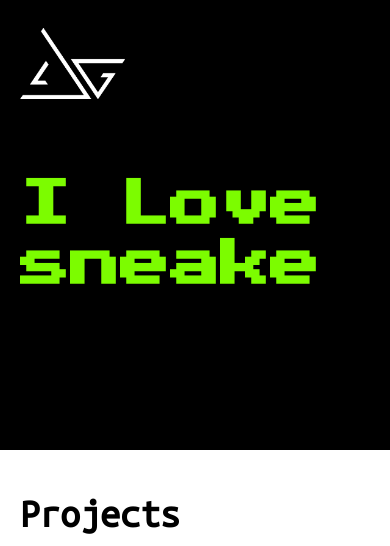
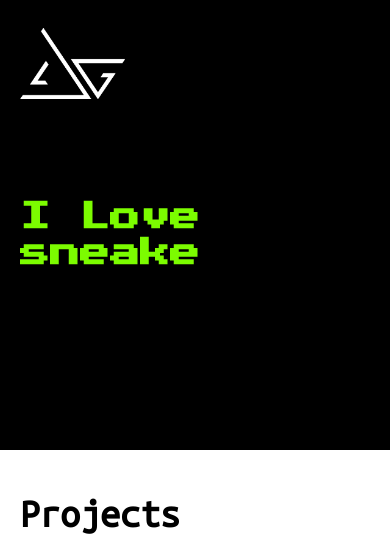
Before and after one commit to germanov-dev/germanov-dev.github.io, a plain HTML site: page index.html in a window 390 px wide. Shown: the top 546 px of the page. Drawn offline with Linux system fonts and the light colour scheme; a web font is replaced by a local one.

Commit message:
add responsive

```diff
--- a/style.css
+++ b/style.css
@@ -206,6 +206,11 @@ a {
 
 .wrapper {
 	position: relative;
+	display: flex;
+	flex-direction: column;
+	min-height: 100vh;
+	width: 100%;
+	max-width: 100%
 }
 
 /* ------------------------------------------------------------ *\
@@ -246,7 +251,7 @@ a {
 	content: '|';
 	position: absolute;
 	top: 0;
-	right: -50px;
+	right: -5rem;
 	animation: blink .5s infinite ease;
 }
 
@@ -260,6 +265,12 @@ a {
 	}
 }
 
+@media(max-width: 1023px){
+	.intro h1 {
+		font-size: 3rem;
+	}
+}
+
 /* ------------------------------------------------------------ *\
 	Container
 \* ------------------------------------------------------------ */
@@ -268,6 +279,7 @@ a {
 	width: 100%;
 	max-width: 1200px;
 	padding: 0 20px;
+	margin: 0 auto;
 }
 
 /* ------------------------------------------------------------ *\
@@ -401,6 +413,7 @@ a {
 	padding: 10px 0;
 	background: #000;
 	color: #fff;
+	margin-top: auto;
 }
 
 .footer h4 {
```
